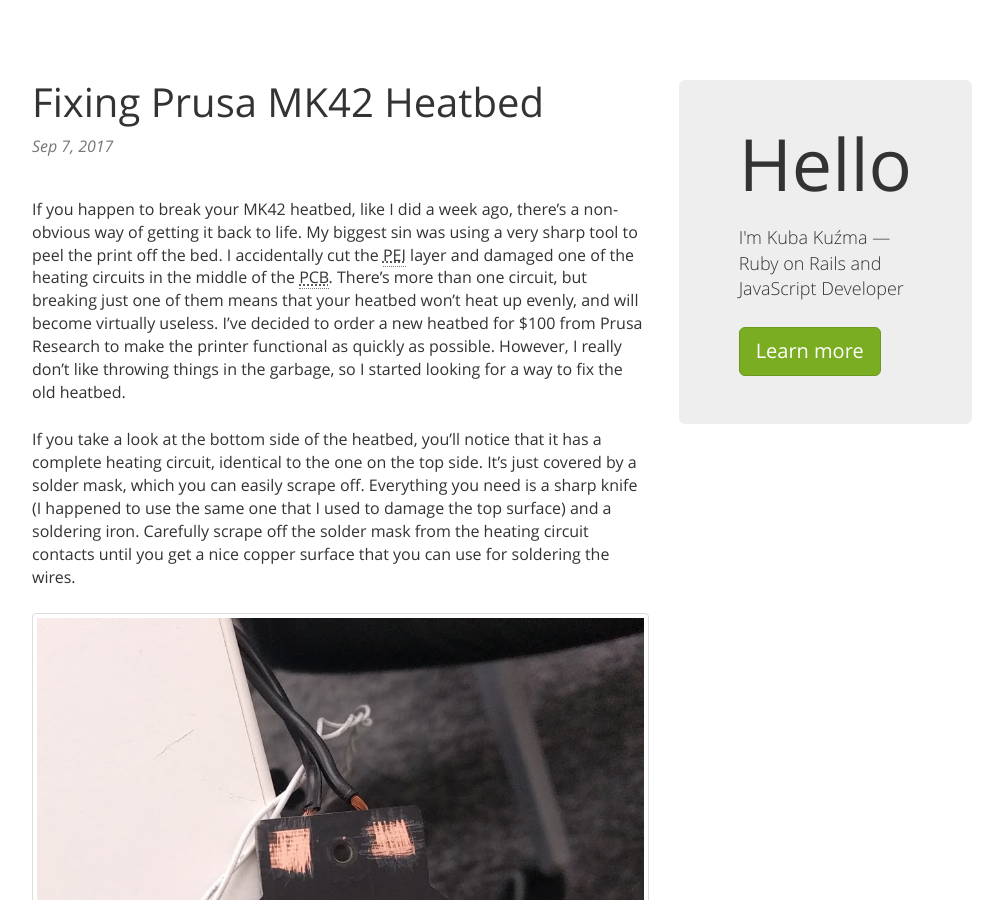
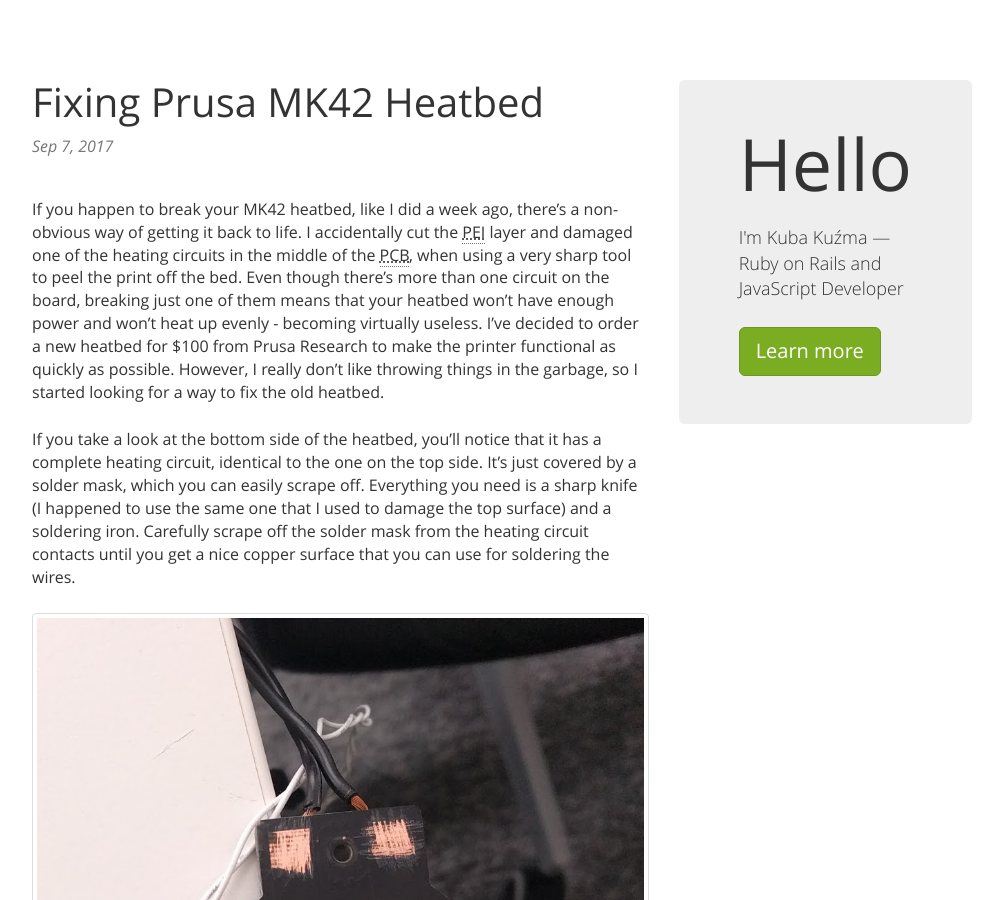
Before and after one commit to qoobaa/blog, a Jekyll site: the page built from _posts/2017-09-07-fixing-prusa-mk42-heatbed.markdown, in a window 1280 px wide and 900 px high. Shown: the whole window, without its empty margins (138-1141 px from the left). Built offline with Jekyll 4.4.1, drawn with Linux system fonts in a browser that asks for light colours.

Commit message:
polishing

```diff
--- a/_posts/2017-09-07-fixing-prusa-mk42-heatbed.markdown
+++ b/_posts/2017-09-07-fixing-prusa-mk42-heatbed.markdown
@@ -4,7 +4,7 @@
 hacker_news_id: 15191955
 ---
 
-If you happen to break your MK42 heatbed, like I did a week ago, there's a non-obvious way of getting it back to life. My biggest sin was using a very sharp tool to peel the print off the bed. I accidentally cut the PEI layer and damaged one of the heating circuits in the middle of the PCB. There's more than one circuit, but breaking just one of them means that your heatbed won't heat up evenly, and will become virtually useless. I've decided to order a new heatbed for $100 from Prusa Research to make the printer functional as quickly as possible. However, I really don't like throwing things in the garbage, so I started looking for a way to fix the old heatbed.
+If you happen to break your MK42 heatbed, like I did a week ago, there's a non-obvious way of getting it back to life. I accidentally cut the PEI layer and damaged one of the heating circuits in the middle of the PCB, when using a very sharp tool to peel the print off the bed. Even though there's more than one circuit on the board, breaking just one of them means that your heatbed won't have enough power and won't heat up evenly - becoming virtually useless. I've decided to order a new heatbed for $100 from Prusa Research to make the printer functional as quickly as possible. However, I really don't like throwing things in the garbage, so I started looking for a way to fix the old heatbed.
 
 If you take a look at the bottom side of the heatbed, you'll notice that it has a complete heating circuit, identical to the one on the top side. It's just covered by a solder mask, which you can easily scrape off. Everything you need is a sharp knife (I happened to use the same one that I used to damage the top surface) and a soldering iron. Carefully scrape off the solder mask from the heating circuit contacts until you get a nice copper surface that you can use for soldering the wires.
 
```
